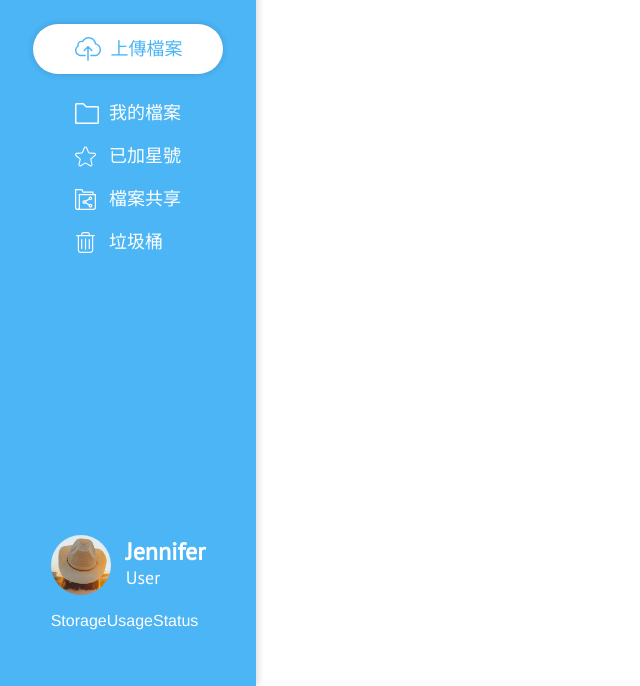
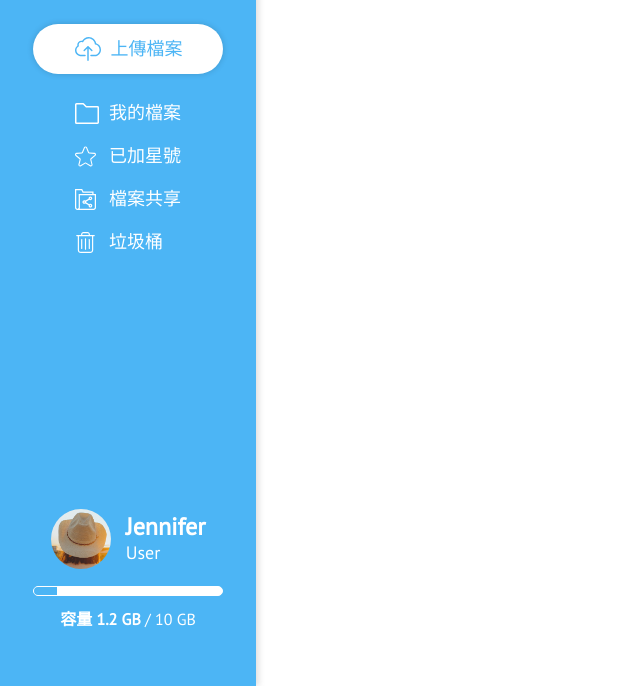
Before and after one commit to EasonChiang7178/f2e-cloud-storage, a Gatsby site: page / in a window 1280 px wide. Shown: the part 114-800 px from the top of the page, without its empty margins (0-640 px from the left). Built offline with nearby package versions, Linux system fonts and the light colour scheme; Gatsby itself is replaced by a stand-in of ours.

Commit message:
style StorageUsageStatus component

```diff
--- /dev/null
+++ b/src/layouts/Sidebar/UserProfile/StorageUsageStatus/ProgressBar/index.css.js
@@ -0,0 +1,22 @@
+import styled from "styled-components"
+import { COLOR } from "../../../../../constants"
+
+export const Wrapper = styled.div`
+  width: 190px;
+  height: 10px;
+  background: white;
+  border: 1px solid white;
+  border-radius: 25px;
+  box-sizing: border-box;
+  overflow: hidden;
+`
+
+export const Bar = styled.div`
+  height: 10px;
+  width: 0%;
+  background: ${COLOR.BLUE};
+
+  ${props => props.percentage && {
+    width: `${props.percentage}%`
+  }}
+`
--- /dev/null
+++ b/src/layouts/Sidebar/UserProfile/StorageUsageStatus/ProgressBar/index.js
@@ -0,0 +1,22 @@
+import React from "react"
+import PropTypes from "prop-types"
+
+import { Wrapper, Bar } from "./index.css"
+
+const ProgressBar = ({ className, percentage }) => {
+  return (
+    <Wrapper className={className}>
+      <Bar percentage={percentage} />
+    </Wrapper>
+  )
+}
+
+ProgressBar.propTypes = {
+  className: PropTypes.string,
+  percentage: PropTypes.number
+}
+ProgressBar.defaultProps = {
+  percentage: 0
+}
+
+export default ProgressBar
--- /dev/null
+++ b/src/layouts/Sidebar/UserProfile/StorageUsageStatus/Usage/index.css.js
@@ -0,0 +1,12 @@
+import styled from "styled-components"
+
+export const Wrapper = styled.div`
+  font-size: 16px;
+  font-family: "PT Sans";
+  line-height: 22px;
+  text-align: center;
+`
+
+export const CurStatus = styled.span`
+  font-weight: 600;
+`
--- /dev/null
+++ b/src/layouts/Sidebar/UserProfile/StorageUsageStatus/Usage/index.js
@@ -0,0 +1,24 @@
+import React from "react"
+import PropTypes from "prop-types"
+
+import { Wrapper, CurStatus } from "./index.css"
+
+const Usage = ({ className, current, limit }) => {
+  return (
+    <Wrapper className={className}>
+      <CurStatus>容量 {current} GB</CurStatus> / {limit} GB
+    </Wrapper>
+  )
+}
+
+Usage.propTypes = {
+  className: PropTypes.string,
+  current: PropTypes.number,
+  limit: PropTypes.number
+}
+Usage.defaultProps = {
+  current: 0,
+  limit: 10
+}
+
+export default Usage
--- a/src/layouts/Sidebar/UserProfile/StorageUsageStatus/index.css.js
+++ b/src/layouts/Sidebar/UserProfile/StorageUsageStatus/index.css.js
@@ -0,0 +1,12 @@
+import styled from "styled-components"
+
+import ProgressBarRaw from "./ProgressBar"
+import UsageRaw from "./Usage"
+
+export const Container = styled.div``
+
+export const ProgressBar = styled(ProgressBarRaw)`
+  margin-bottom: 12px;
+`
+
+export const Usage = styled(UsageRaw)``
--- a/src/layouts/Sidebar/UserProfile/StorageUsageStatus/index.js
+++ b/src/layouts/Sidebar/UserProfile/StorageUsageStatus/index.js
@@ -1,12 +1,34 @@
 import React from "react"
 import PropTypes from "prop-types"
 
-const StorageUsageStatus = ({ className }) => {
-  return <div>StorageUsageStatus</div>
+import { Container, ProgressBar, Usage } from "./index.css"
+
+const StorageUsageStatus = ({ className, curStorage, limitStorage }) => {
+  const storagePercentage = (curStorage / limitStorage) * 100
+
+  return (
+    <Container className={className}>
+      <ProgressBar percentage={storagePercentage} />
+      <Usage current={curStorage} limit={limitStorage} />
+    </Container>
+  )
 }
 
 StorageUsageStatus.propTypes = {
   className: PropTypes.string,
 }
 
-export default StorageUsageStatus
+
+const StorageUsageStatusContainer = (props) => {
+
+  return (
+    <StorageUsageStatus
+      {...props}
+      curStorage={1.2}
+      limitStorage={10}
+    />
+  )
+}
+
+
+export default StorageUsageStatusContainer
--- a/src/layouts/Sidebar/UserProfile/index.css.js
+++ b/src/layouts/Sidebar/UserProfile/index.css.js
@@ -2,7 +2,11 @@ import styled from "styled-components"
 import UserInfoRaw from "./UserInfo"
 import StorageUsageStatusRaw from "./StorageUsageStatus"
 
-export const Container = styled.div``
+export const Container = styled.div`
+  display: flex;
+  flex-direction: column;
+  align-items: center;
+`
 
 export const UserInfo = styled(UserInfoRaw)`
   margin-bottom: 17px;
```
